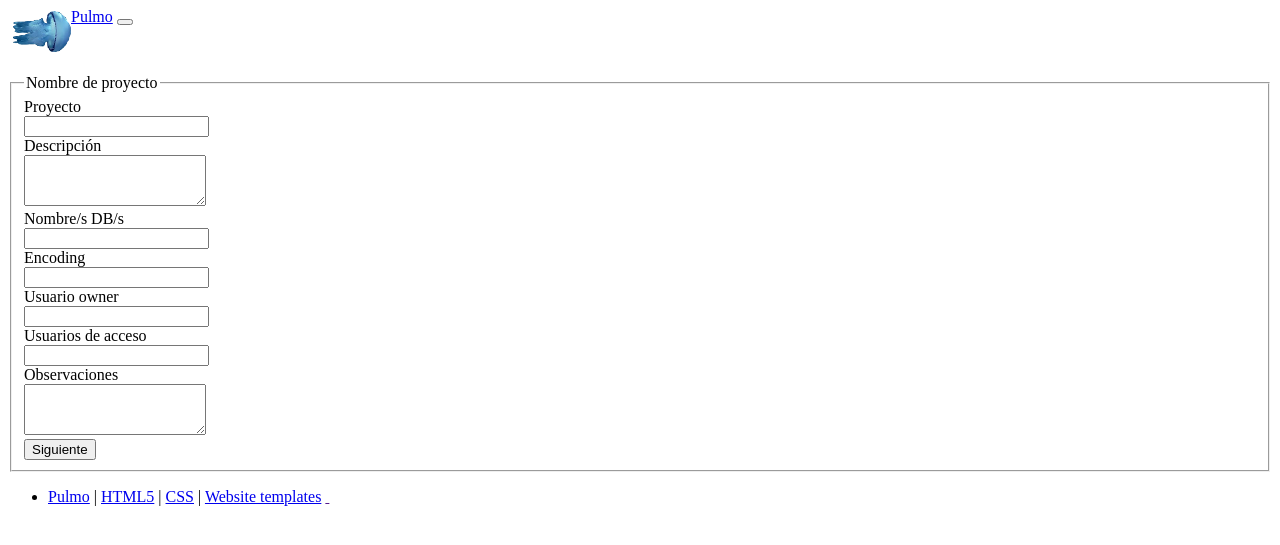
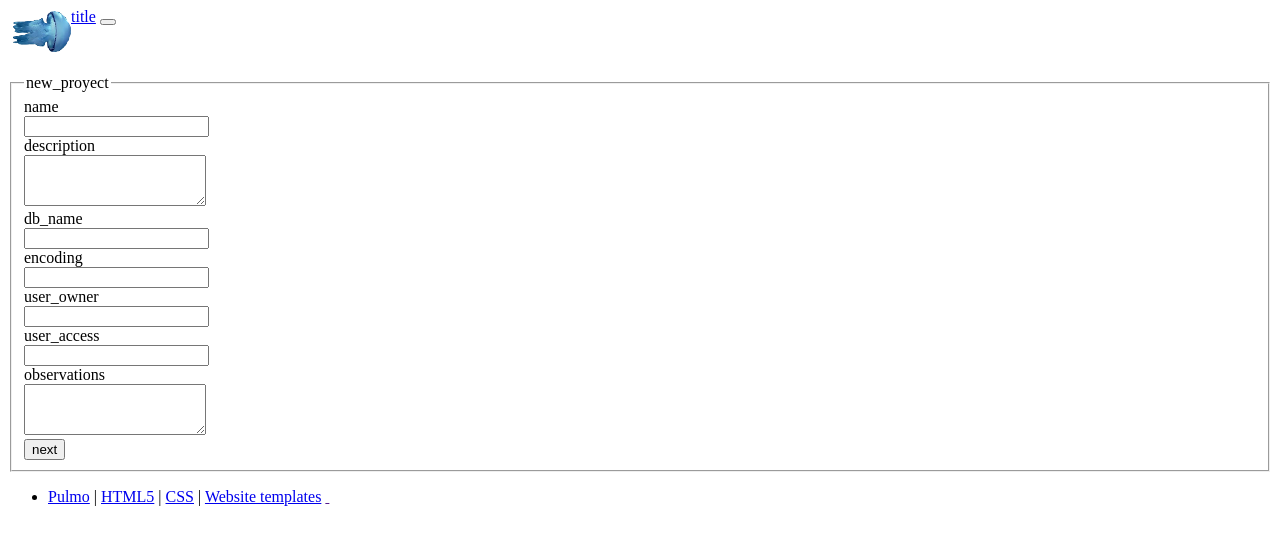
Before and after one commit to efornal/pulmo, a Django app: template templates/new_step1.html in a window 1280 px wide. Shown: the top 545 px of the page. Run offline with Django 3.2, Linux system fonts and the light colour scheme; the template is opened without the code that fills it, so the values that code supplies are empty; some libraries are stand-ins or nearby versions.

Commit message:
translations for the first step of registration

```diff
--- a/app/views.py
+++ b/app/views.py
@@ -2,6 +2,10 @@
 from django.shortcuts import redirect
 from django.http import HttpResponse
 import logging
+from django.conf import settings
+from django.utils.translation import ugettext as _
+from django.utils import translation
+
 #from .forms import ApplicationFormForm
 
 
--- a/pulmo/settings.tpl.py
+++ b/pulmo/settings.tpl.py
@@ -53,6 +53,7 @@
     'django.contrib.messages.middleware.MessageMiddleware',
     'django.middleware.clickjacking.XFrameOptionsMiddleware',
     'django.middleware.security.SecurityMiddleware',
+    'django.middleware.locale.LocaleMiddleware',
 )
 
 ROOT_URLCONF = 'pulmo.urls'
@@ -128,6 +129,8 @@
 
 PROJECT_PATH = os.path.abspath(os.path.dirname(__file__))
 
+LOCALE_PATHS = (
+     BASE_DIR + '/locale', )
 
 from django.conf.global_settings import TEMPLATE_CONTEXT_PROCESSORS as TCP
 
--- a/templates/base.html
+++ b/templates/base.html
@@ -5,9 +5,11 @@
     {% load bootstrap_themes %}
     {% bootstrap_styles theme='spacelab' type='css' %}
     {% bootstrap_script use_min=True %}
+    {% load i18n %}
+    {% get_current_language as LANGUAGE_CODE %}
 
     <meta charset="utf-8">
-    <title>Pulmo</title>
+    <title>{{ _('title') }}</title>
     <meta name="viewport" content="width=device-width, initial-scale=1">
     <meta http-equiv="X-UA-Compatible" content="IE=edge" />
 
@@ -44,7 +46,7 @@
 
         <div class="navbar-header">
           <img class="logo-header" src="/static/images/pulmo.png"/>
-            <a href="#" class="navbar-brand" >Pulmo</a>
+            <a href="#" class="navbar-brand" >{{ _('title') }}</a>
             <button class="navbar-toggle" type="button" data-toggle="collapse"
                     data-target="#navbar-main">
             <span class="icon-bar"></span>
--- a/templates/new_step1.html
+++ b/templates/new_step1.html
@@ -17,71 +17,65 @@
         <form class="form-horizontal" action="{% url 'new_step2' %}" method="post">
           {% csrf_token %}
           <input type='hidden' name="id" value="" />
+
           <fieldset>
-            <legend>Nombre de proyecto</legend>
-
+            <legend>{{ _('new_proyect') }}</legend>
 
             <div class="form-group">
-              <label class="col-sm-2 control-label" for="textinput">Proyecto</label>
+              <label class="col-sm-2 control-label" for="textinput">{{ _('name') }}</label>
               <div class="col-sm-4">
-                <input class="form-control" type="text" name="proyecto"
-                       id="proyecto" value=""/>
+                <input class="form-control" type="text" name="name"
+                       id="name" value=""/>
+              </div>
+            </div>
+
+            <div class="form-group">
+              <label for="description" class="col-sm-2 control-label">{{ _('description') }}</label>
+              <div class="col-sm-10">
+                <textarea class="form-control" rows="3"  name="description"
+                          id="description"></textarea>
               </div>
             </div>
 
 
             <div class="form-group">
-              <label for="descripcion" class="col-sm-2 control-label">Descripción</label>
-              <div class="col-sm-10">
-                <textarea class="form-control" rows="3"  name="descripcion"
-                          id="descripcion"></textarea>
+              <label class="col-sm-2 control-label" for="textinput">{{ _('db_name') }}</label>
+              <div class="col-sm-4">
+                <input class="form-control" type="text" name="db_name"
+                       id="" value="" />
+              </div>
+              <label class="col-sm-2 control-label" for="textinput">{{ _('encoding') }}</label>
+              <div class="col-sm-4">
+                <input class="form-control" type="text" name="encoding"
+g                       id="" value="" />
+              </div>
+            </div>
+
+            <div class="form-group">
+              <label class="col-sm-2 control-label" for="textinput">{{ _('user_owner') }}</label>
+              <div class="col-sm-4">
+                <input class="form-control" type="text" name="user_owner"
+                       id="" value="" />
+              </div>
+              <label class="col-sm-2 control-label" for="textinput">{{ _('user_access') }}</label>
+              <div class="col-sm-4">
+                <input class="form-control" type="text" name="user_access"
+                       id="" value="" />
               </div>
             </div>
 
 
             <div class="form-group">
-              <label class="col-sm-2 control-label" for="textinput">Nombre/s DB/s</label>
-              <div class="col-sm-4">
-                <input class="form-control" type="text" name=""
-                       id="" value="" />
-              </div>
-              <label class="col-sm-2 control-label" for="textinput">Encoding</label>
-              <div class="col-sm-4">
-                <input class="form-control" type="text" name=""
-g                       id="" value="" />
+              <label for="observations" class="col-sm-2 control-label">{{ _('observations') }}</label>
+              <div class="col-sm-10">
+                <textarea class="form-control" rows="3"  name="observations"
+                          id="observations"></textarea>
               </div>
             </div>
 
-
-            <div class="form-group">
-              <label class="col-sm-2 control-label" for="textinput">Usuario owner</label>
-              <div class="col-sm-4">
-                <input class="form-control" type="text" name=""
-                       id="" value="" />
-              </div>
-              <label class="col-sm-2 control-label" for="textinput">Usuarios de acceso</label>
-              <div class="col-sm-4">
-                <input class="form-control" type="text" name=""
-                       id="" value="" />
-              </div>
-            </div>
-
-
-
-
-            <div class="form-group">
-              <label for="descripcion" class="col-sm-2 control-label">Observaciones</label>
-              <div class="col-sm-10">
-                <textarea class="form-control" rows="3"  name="observaciones"
-                          id="observaciones"></textarea>
-              </div>
-            </div>
-
-
-
             <div class="form-group">
               <div class="col-sm-10 col-sm-offset-2">
-                <button type="submit" class="btn btn-primary">Siguiente</button>
+                <button type="submit" class="btn btn-primary">{{ _('next') }}</button>
               </div>
             </div>
 
```
Also changed, not shown: locale/en/LC_MESSAGES/django.po (added), locale/es/LC_MESSAGES/django.po (added), 2 other files.
